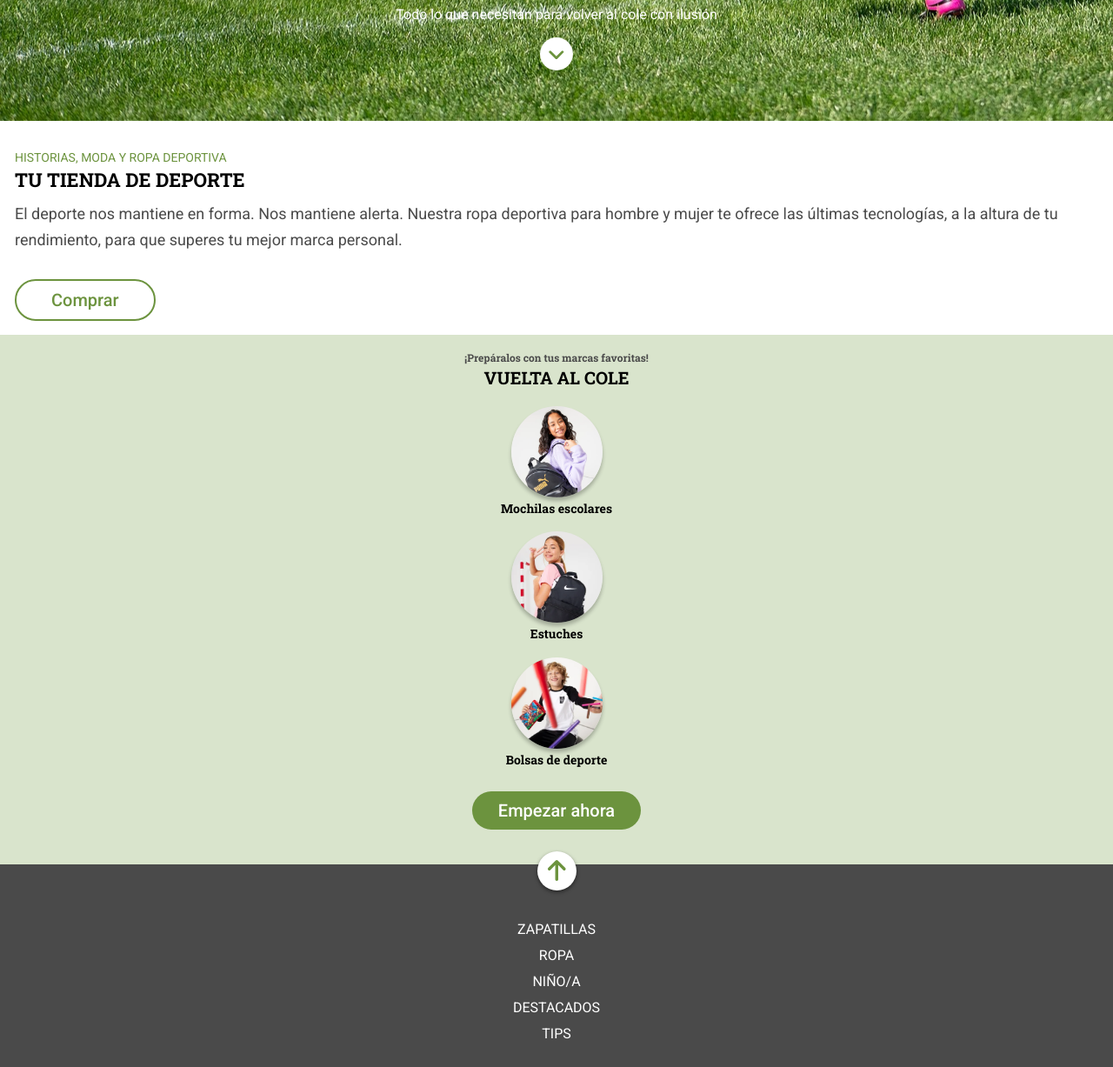
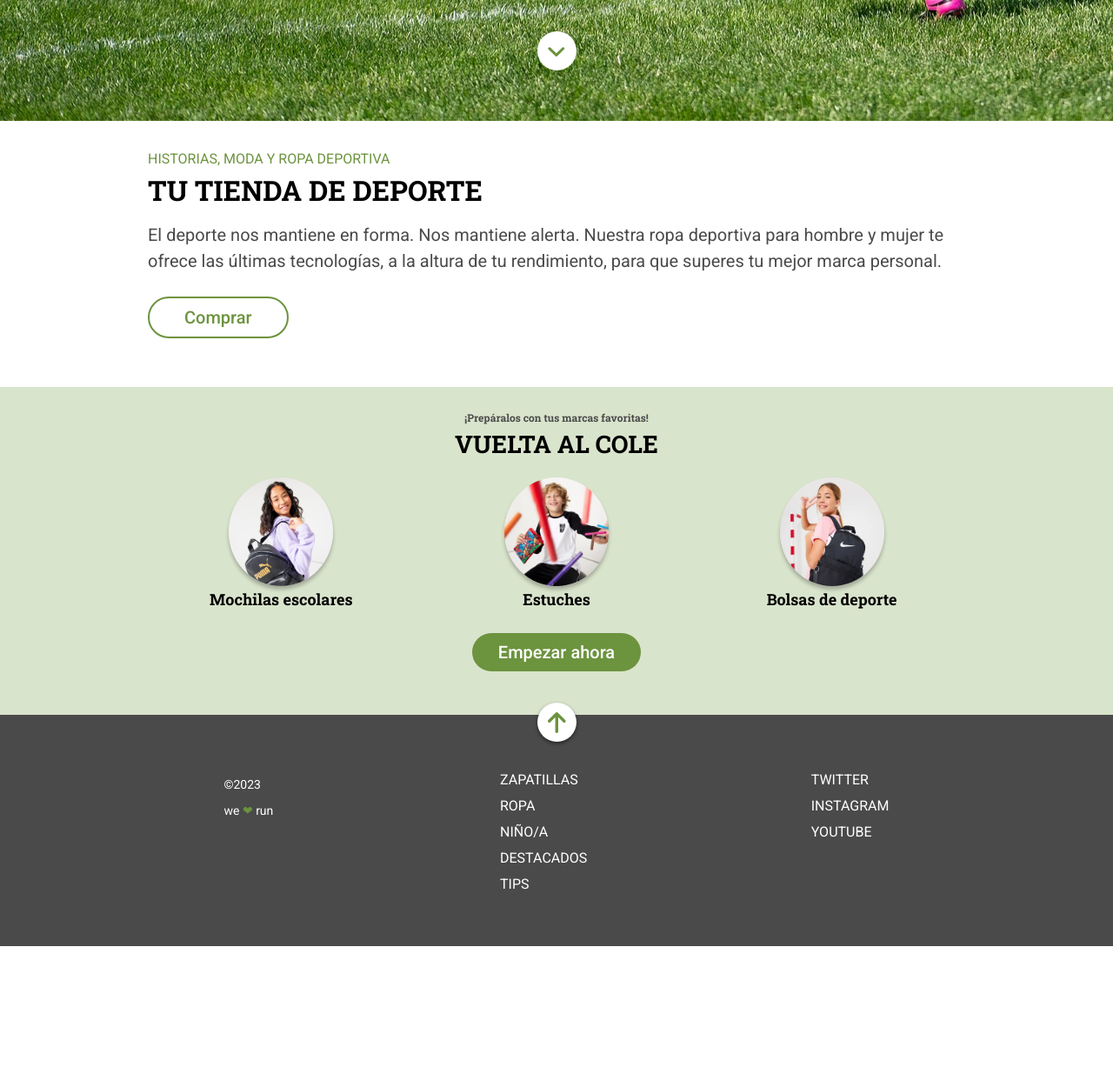
Before and after one commit to Adalab/modulo-1-evaluacion-final-dianaString, a plain HTML site: page index.html in a window 1280 px wide. Shown: the part 661-1888 px from the top of the page at 87% size. After the commit the page ends 1749 px from the top, so only its background shows below. Drawn offline with Linux system fonts and the light colour scheme.

Commit message:
Added and finished tablet and desktop media queries

```diff
--- a/index.html
+++ b/index.html
@@ -34,11 +34,11 @@
                     <h4>Mochilas escolares</h4>
                 </div>
                 <div class="categories__item">
-                    <img src="images/lpbts-mod05-img03-mob.png" alt="niño con estuche">
+                    <img src="images/lpbts-mod05-img04-mob.png" alt="niño con estuche">
                     <h4>Estuches</h4>
                 </div>
                 <div class="categories__item">
-                    <img src="images/lpbts-mod05-img04-mob.png" alt="niña con mochila">
+                    <img src="images/lpbts-mod05-img03-mob.png" alt="niña con mochila">
                     <h4>Bolsas de deporte</h4>
                 </div>
             </div>
--- a/main.css
+++ b/main.css
@@ -139,7 +139,6 @@
 .categories {
     background-color: var(--clr-soft-primary);
     padding-top: 18px;
-    padding-bottom: 22px;
     text-align: center;
 
     padding-bottom: 50px;
@@ -179,7 +178,7 @@
 
 .categories__item img {
     display: block;
-    width: 105px;
+    width: 100px;
     height: 105px;
     border-radius: 50%;
     box-shadow: 0 4px 4px 0 rgba(0, 0, 0, 0.25);
@@ -222,8 +221,6 @@
 .footer {
     background-color: var(--clr-dark);
     color: var(--clr-light);
-    padding-top: 18px;
-    padding-bottom: 22px;
     text-align: center;
 
     display: flex;
@@ -289,3 +286,130 @@
 .description__button,.categories__button {
     transition: background-color 0.1s, color 0.1s;
 }
+
+/* Media Queries */
+
+@media(min-width:768px){
+
+    .main > :not(img) {
+        padding-inline: 37.1px;
+    }
+
+    .hero__title {
+        font-size: 7.5rem;
+        line-height: 100px;
+    }
+
+    .hero__desc {
+        font-size: 2.8rem;
+        padding-inline: 140px;
+    }
+
+    .hero__arrowButton {
+        background-color: var(--clr-light);
+        width: 45px;
+        height: 45px;
+    }
+
+    .hero__arrowButton img {
+        width: 20px;
+        height: auto;
+    }
+
+    /* description */
+
+    .description {
+        padding-top: 34px;
+        padding-bottom: 68px;
+    }
+
+    .description__subTitle {
+        font-size: 1.6rem;
+        margin-bottom: 5px;
+    }
+
+    .description__title {
+        font-size: 3.2rem;
+        margin-bottom: 15px;
+    }
+
+    .description__desc {
+        font-size: 2rem;
+        margin-bottom: 38px;
+    }
+
+    /* categories */
+
+    .categories {
+        padding-top: 27px;
+        padding-bottom: 60px;
+    }
+
+    .categories__subTitle {
+        margin-bottom: 4px;
+    }
+
+    .categories__title {
+        font-size: 2.8rem;
+        margin-bottom: 20px;
+    }
+
+    .categories__container {
+        display: grid;
+        grid-template-columns: repeat(3, 1fr);
+        grid-template-rows: 1fr;
+        gap: 10px;
+
+        margin-bottom: 30px;
+    }
+
+    .categories__item img {
+        display: block;
+        width: 120px;
+        height: 125px;
+        border-radius: 50%;
+        box-shadow: 0 4px 4px 0 rgba(0, 0, 0, 0.25);
+    }
+
+    .categories__item h4 {
+        font-size: 1.8rem;
+    }
+
+    .categories__arrowButton {
+        margin-top: 46px;
+    }
+
+    /* footer */
+    .footer {
+        text-align: left;
+
+        display: flex;
+        flex-direction: row;
+        justify-content: space-evenly;
+        align-items: flex-start;
+
+        padding-top: 60px;
+        padding-bottom: 30px;
+    }
+
+    .moreCategories{
+        order: 2;
+    }
+    .social{
+        order: 3;
+    }
+    .copy{
+        order: 1;
+    }
+}
+
+@media(min-width:1280px){
+
+    .main > :not(img) {
+        padding-inline: 170px;
+    }
+
+    .hero__desc {
+        margin-bottom: 39px;
+    }
+}
```
